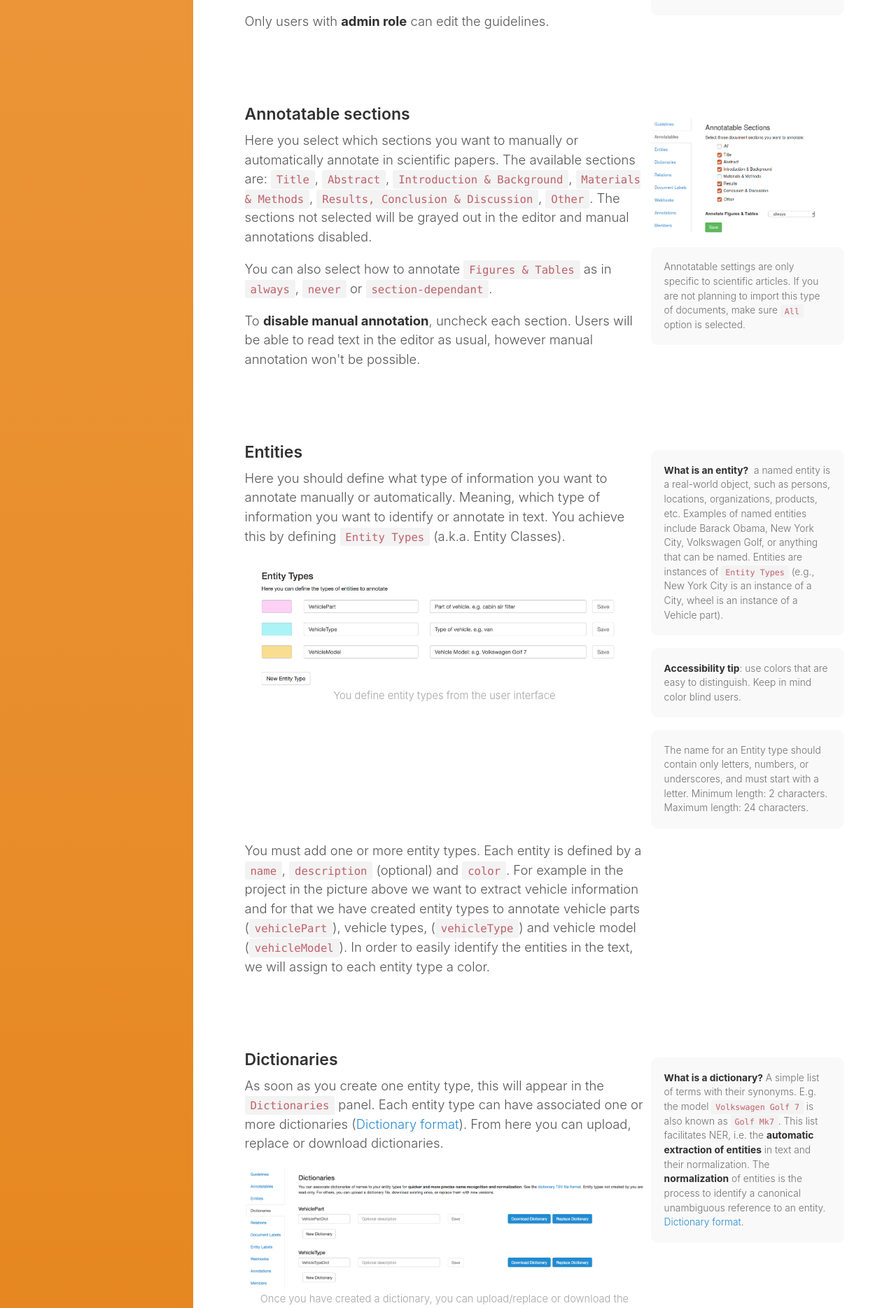
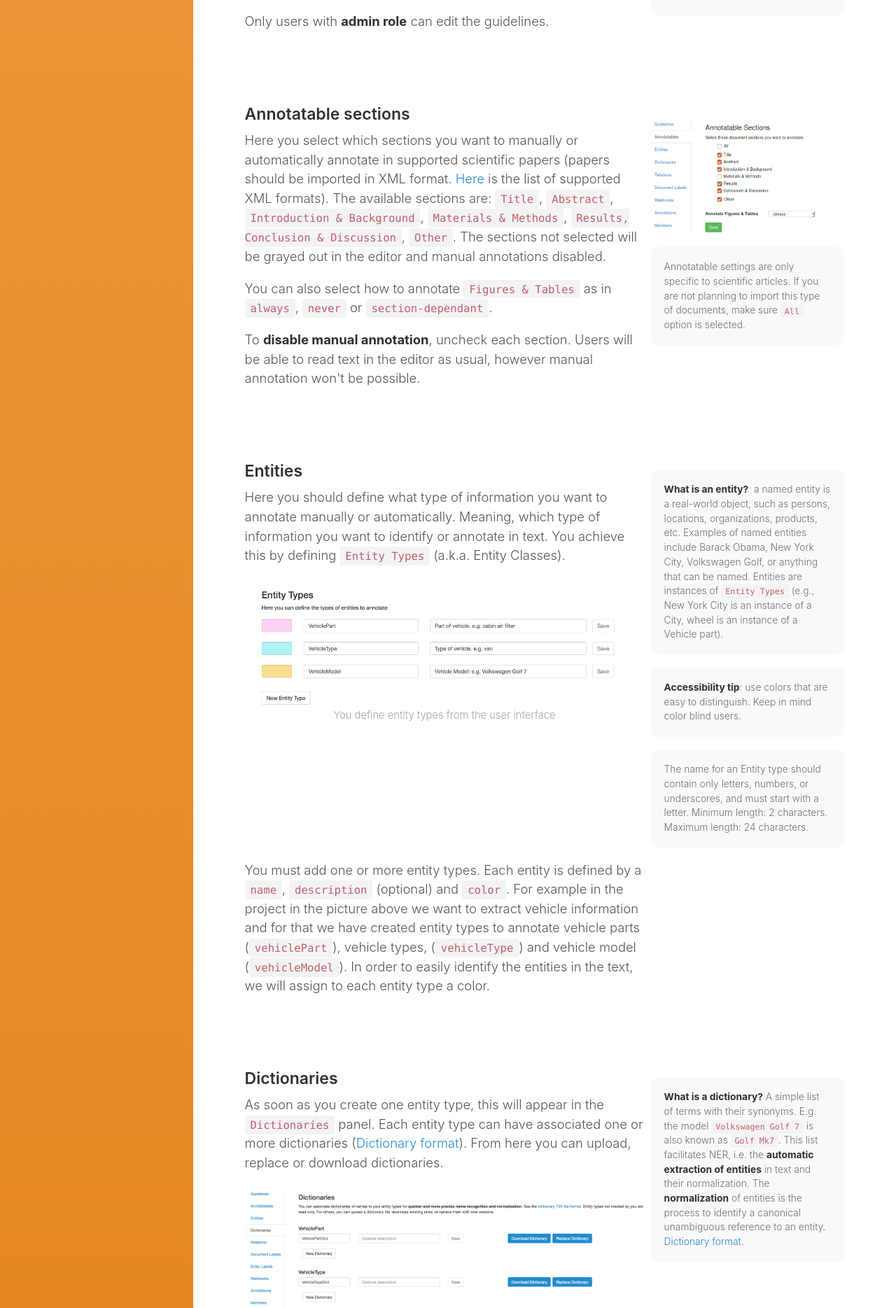
Before and after one commit to tagtogorg/tagtog-doc, a Jekyll site: the page built from projects.md, in a window 1280 px wide. Shown: the part 1940-3809 px from the top of the page at 70% size. Built offline with Jekyll 4.4.1, drawn with Linux system fonts in a browser that asks for light colours; nearby versions of some CDN libraries.

Commit message:
Add info regarding Annotatables and supported formats

```diff
--- a/projects.md
+++ b/projects.md
@@ -53,7 +53,7 @@ id: projects
 <div class="page-subsection">
   <div class="two-third-col">
     <h4>Annotatable sections</h4>
-    <p>Here you select which sections you want to manually or automatically annotate in scientific papers. The available sections are: <code>Title</code>, <code>Abstract</code>, <code>Introduction & Background</code>, <code>Materials & Methods</code>, <code>Results, Conclusion & Discussion</code>, <code>Other</code>. The sections not selected will be grayed out in the editor and manual annotations disabled.</p>
+    <p>Here you select which sections you want to manually or automatically annotate in supported scientific papers (papers should be imported in XML format. <a title="tagtog - XML supported input formats" href="ioformats.html#default-distinguish-format-by-file-extension">Here</a> is the list of supported XML formats). The available sections are: <code>Title</code>, <code>Abstract</code>, <code>Introduction & Background</code>, <code>Materials & Methods</code>, <code>Results, Conclusion & Discussion</code>, <code>Other</code>. The sections not selected will be grayed out in the editor and manual annotations disabled.</p>
     <p>You can also select how to annotate <code>Figures & Tables</code> as in <code>always</code>, <code>never</code> or <code>section-dependant</code>.</p>
     <p>To <strong>disable manual annotation</strong>, uncheck each section. Users will be able to read text in the editor as usual, however manual annotation won't be possible.</p>
   </div>
```
